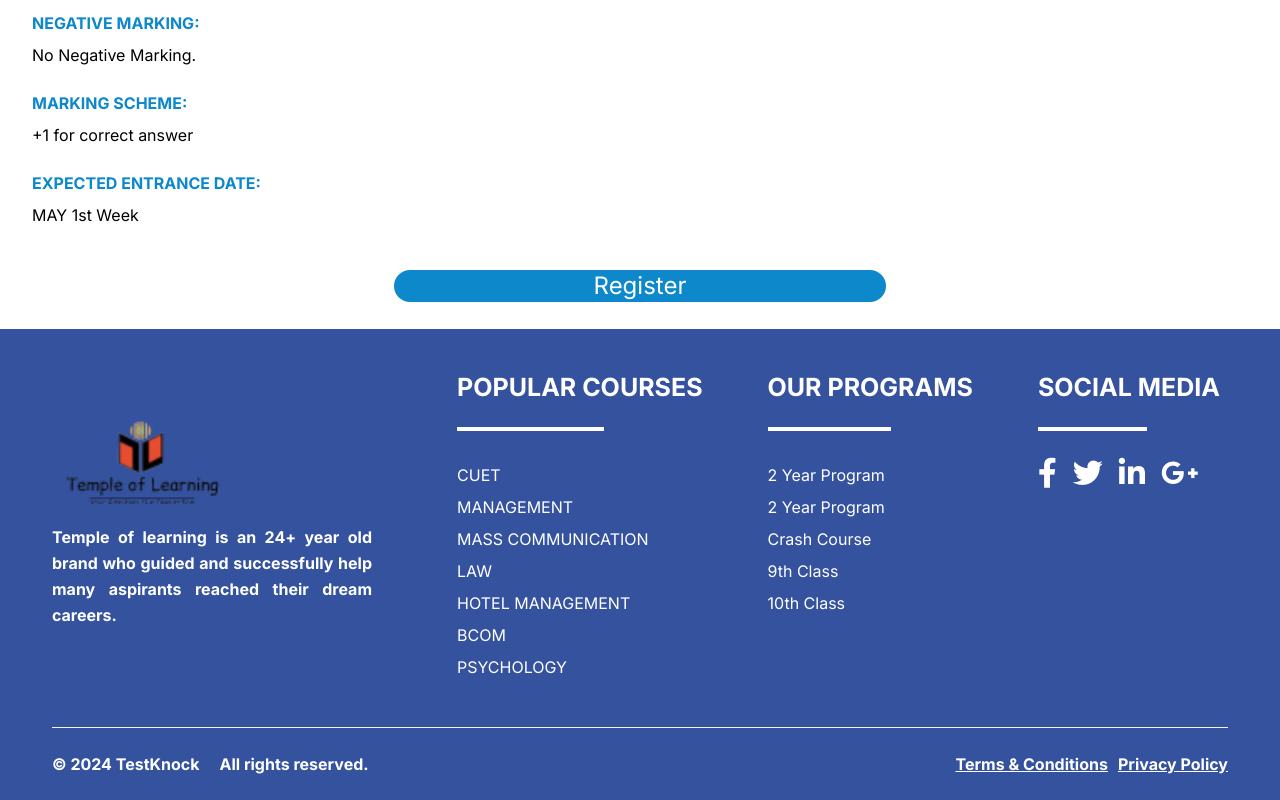
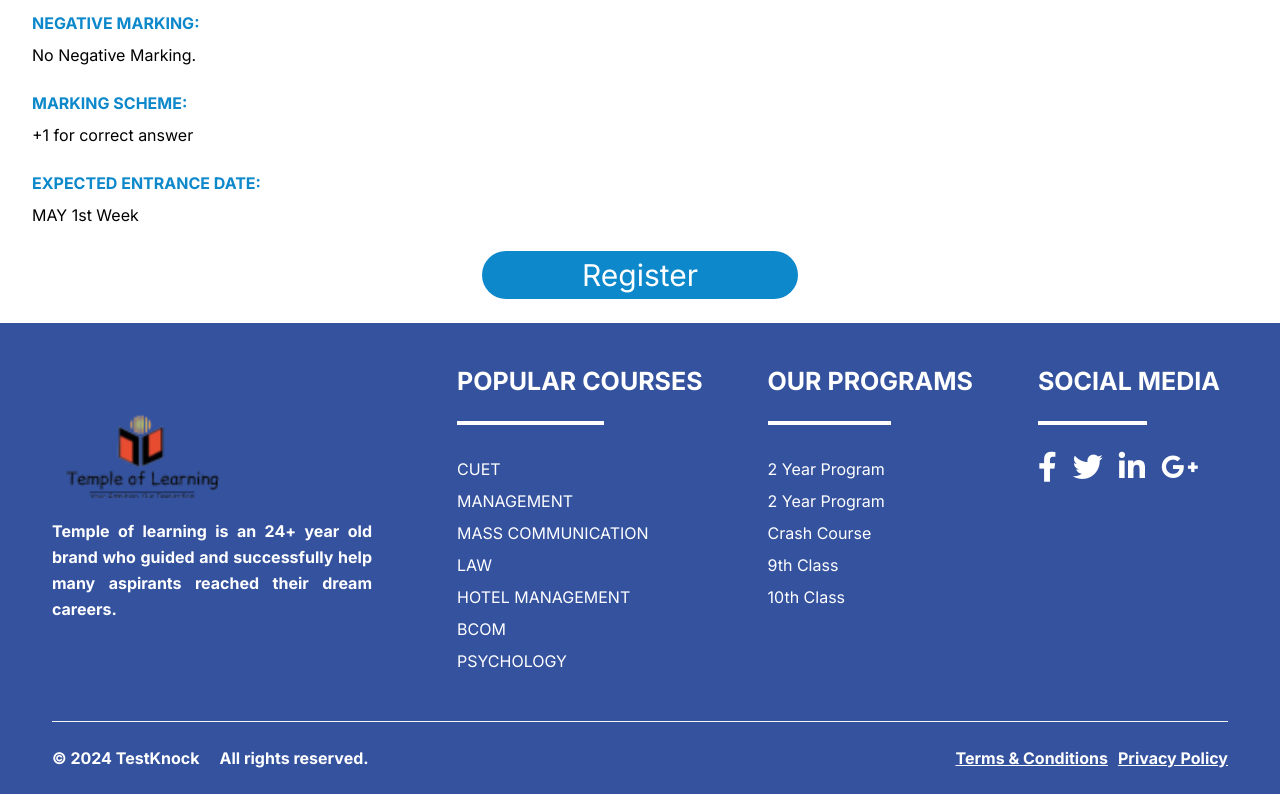
Before and after one commit to Team-Engineers/temple-of-learning-new, a React (Create React App) app: page /symbiosis-management in a window 1280 px wide. Shown: the part 963-1763 px from the top of the page. Built offline with nearby package versions, Linux system fonts and the light colour scheme.

Commit message:
Modification in register button

```diff
--- a/src/pages/Courses/Symbiosis/Symbiosis.jsx
+++ b/src/pages/Courses/Symbiosis/Symbiosis.jsx
@@ -111,9 +111,10 @@ const Symbiosis = () => {
                 <span className="block mt-2">{info.description}</span>
             </div>
         ))}
-        <div className='flex justify-center mt-6'>
-          <Link to="/login" className="register-button">Register</Link>
-        </div>
+
+         <div className='flex justify-center'>
+        <Link to="/login" className="relative bg-[#0D88CB] px-[100px] rounded-3xl flex text-center justify-center text-white text-[30px] items-center my-6 pt-3 pb-3">Register</Link>
+      </div>
       </div>
       <Footer/>
     </div>
```
